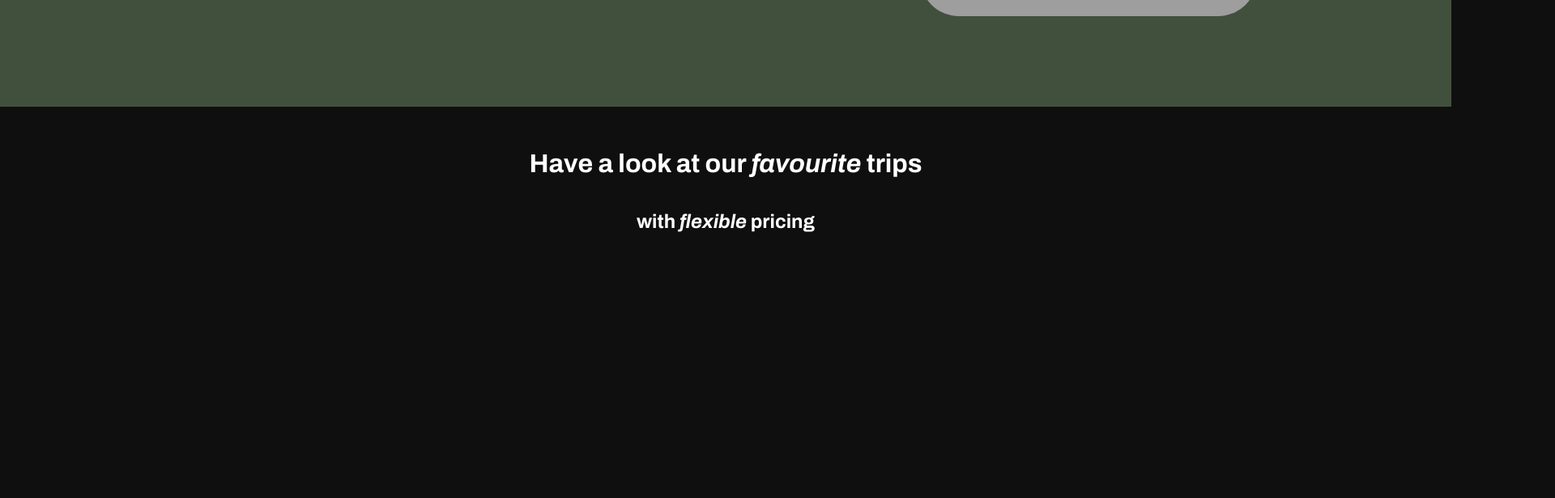
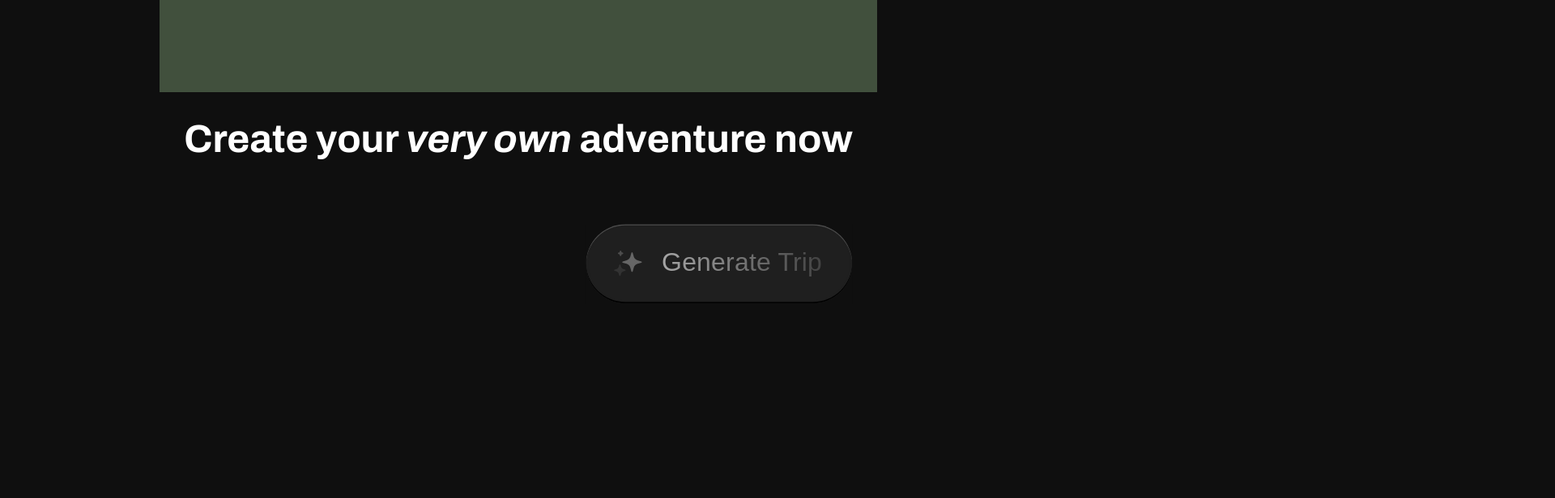
Before and after one commit to iambodha/Deconnecting, a React (Vite) app in the folder Frontend/: page / in a window 1280 px wide. Shown: the part 1380-1996 px from the top of the page at 81% size, 1920 px wide, since content can reach past the window. Built offline with nearby package versions, Linux system fonts and the light colour scheme; grey boxes are pictures that could not be loaded.

Commit message:
add key changes

```diff
--- a/Frontend/src/createTrip/button.css
+++ b/Frontend/src/createTrip/button.css
@@ -210,6 +210,9 @@ button:is(:hover, :focus-visible) {
 
 .sparkle-button {
 	position: relative;
+	top: 50%;
+	left: 50%;
+	translate: -50% -50%;
 }
 
 .particle-pen {
--- a/Frontend/src/createTrip/createTrip.css
+++ b/Frontend/src/createTrip/createTrip.css
@@ -1,5 +1,5 @@
 .createTripContainer {
-    height: 110vh;
+    height: fit-content;
     background-color: #0F0F0F;
     backdrop-filter: blur(100px);
     display: flex;
@@ -17,6 +17,7 @@
 
 .container {
     position: relative;
+
 }
 
 .headerAndMain {
@@ -30,6 +31,8 @@
 .createHeader {
     color: white;
     font-size: 3rem;
+    padding-bottom: 5rem;
+    text-align: center;
 }
 
 .header {
--- a/Frontend/src/createTrip/createTrip.jsx
+++ b/Frontend/src/createTrip/createTrip.jsx
@@ -16,8 +16,7 @@ function CreateTrip() {
     if (currentState === 'click') {
         content = (
         <div class="sparkle-button">
-
-            <button>
+            <button onClick={() => setCurrentState('start')}>
             <span class="spark"></span>
             <span class="backdrop"></span>
             <svg class="sparkle" viewBox="0 0 24 24" fill="none" xmlns="http://www.w3.org/2000/svg">
@@ -87,15 +86,18 @@ function CreateTrip() {
 
     else if (currentState === 'start') {
         content = (
+            <div className="createTripMain">
                 <div className="mainOutline">
                     <h1 className='archivo mainHeader'>Get Started</h1>
                     <button className='startButton' onClick={() => setCurrentState('chooseGroupType')}>Start</button>
+                </div>
             </div>
         );
     }
 
     else if (currentState === 'chooseGroupType') {
         content = (
+            <div className="createTripMain">
                 <div className="mainOutline">
                     <h1 className='archivo mainHeader'>Choose Group Type</h1>
                     <div className='buttonHolder'>
@@ -103,16 +105,20 @@ function CreateTrip() {
                         <button className='startButtons' onClick={() => setCurrentState('typeSolo')}>Solo</button>
                     </div>
                 </div>
+            </div>
         );
     } else if (currentState === 'typeGroup') {
         content = (
+            <div className="createTripMain">
                 <div className="mainOutline">
                     <h1 className='archivo createHeader'>TESTGROUP</h1>
-                <button className='startButton' onClick={() => setCurrentState('start')}>BACK TO START</button>
+                    <button className='startButton' onClick={() => setCurrentState('click')}>BACK TO START</button>
+                </div>
             </div>
         );
     } else if (currentState === 'typeSolo') {
         content = (
+            <div className="createTripMain">
                 <div className="mainOutline">
                     <h1 className='archivo createHeader'>TESTSOLO</h1>
                     <div className='buttonHolder2'>
@@ -120,9 +126,11 @@ function CreateTrip() {
                         <button className='startButtons' onClick={() => setCurrentState('start')}>Back</button>
                     </div>
                 </div>
+            </div>
         );
     } else if (currentState === 'enterBudget') {
         content = (
+            <div className="createTripMain">
                 <div className="mainOutline">
                     <h1 className='archivo createHeader'>Budget</h1>
                     <h2 className='archivo'>What is your budget?</h2>
@@ -137,11 +145,14 @@ function CreateTrip() {
                         <button className='startButtons' onClick={() => setCurrentState('start')}>Submit</button>
                     </div>
                 </div>
+            </div>
         );
     } else if (currentState === 'budgetInput') {
         content = (
+            <div className="createTripMain">
                 <div className="mainOutline">
                     <h1 className="archivo createHeader"></h1>
+                </div>
             </div>
         )
     }
@@ -166,9 +177,7 @@ function CreateTrip() {
                     <div className="header">
                         <h1 className='archivo createHeader'>Create your <em>very own</em> adventure now</h1>
                     </div>
-                    <div className="createTripMain box-shadow">
                         {content} {/* Render content based on current state */}
-                    </div>
                 </div>
             </div>
         </div>
--- a/Frontend/src/main.jsx
+++ b/Frontend/src/main.jsx
@@ -10,7 +10,6 @@ ReactDOM.createRoot(document.getElementById('root')).render(
   <React.StrictMode>
     <Hero />
     <Explain />
-    <Explore />
     <CreateTrip />
   </React.StrictMode>,
 )
```
Lines whose indentation alone changed are shown as unchanged.
